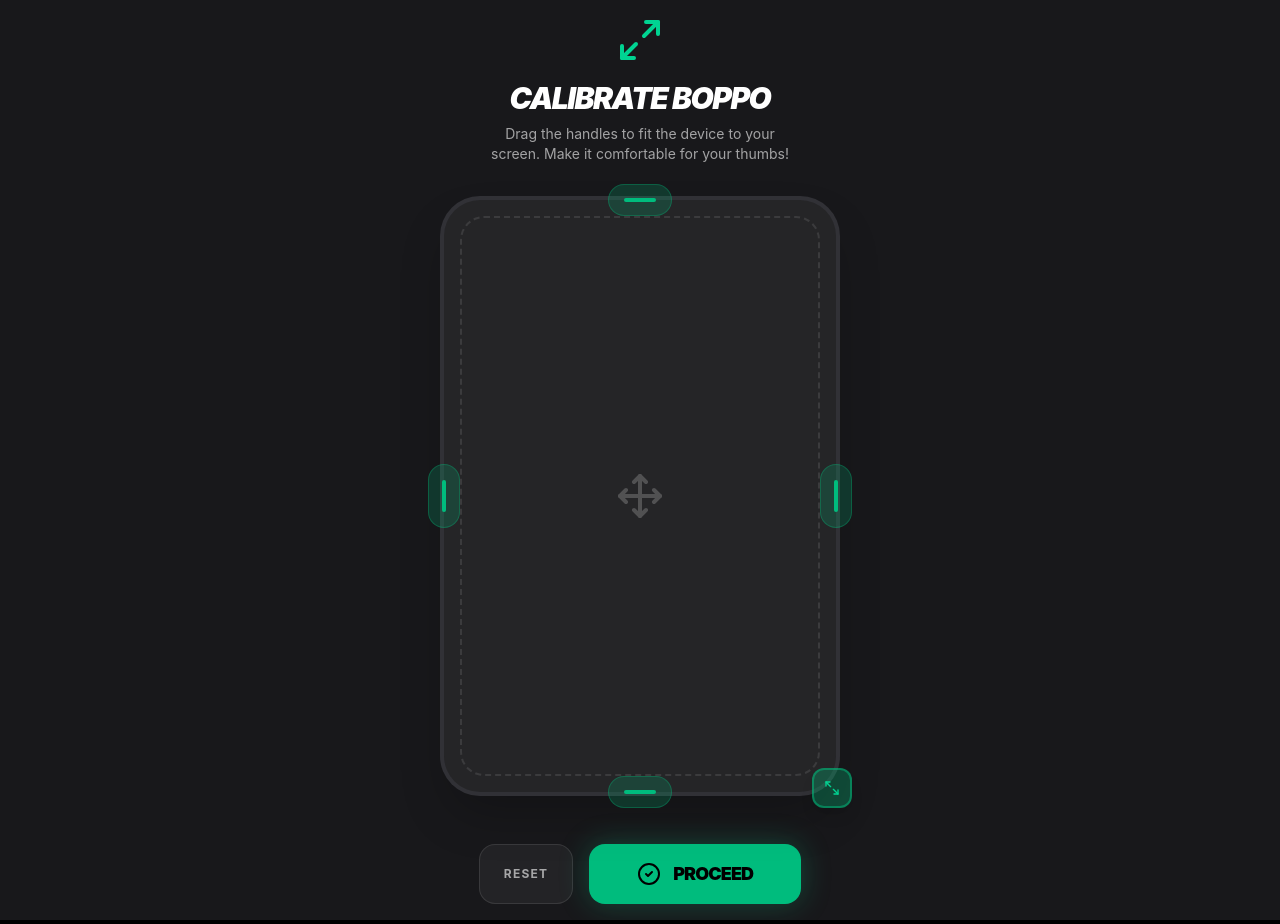
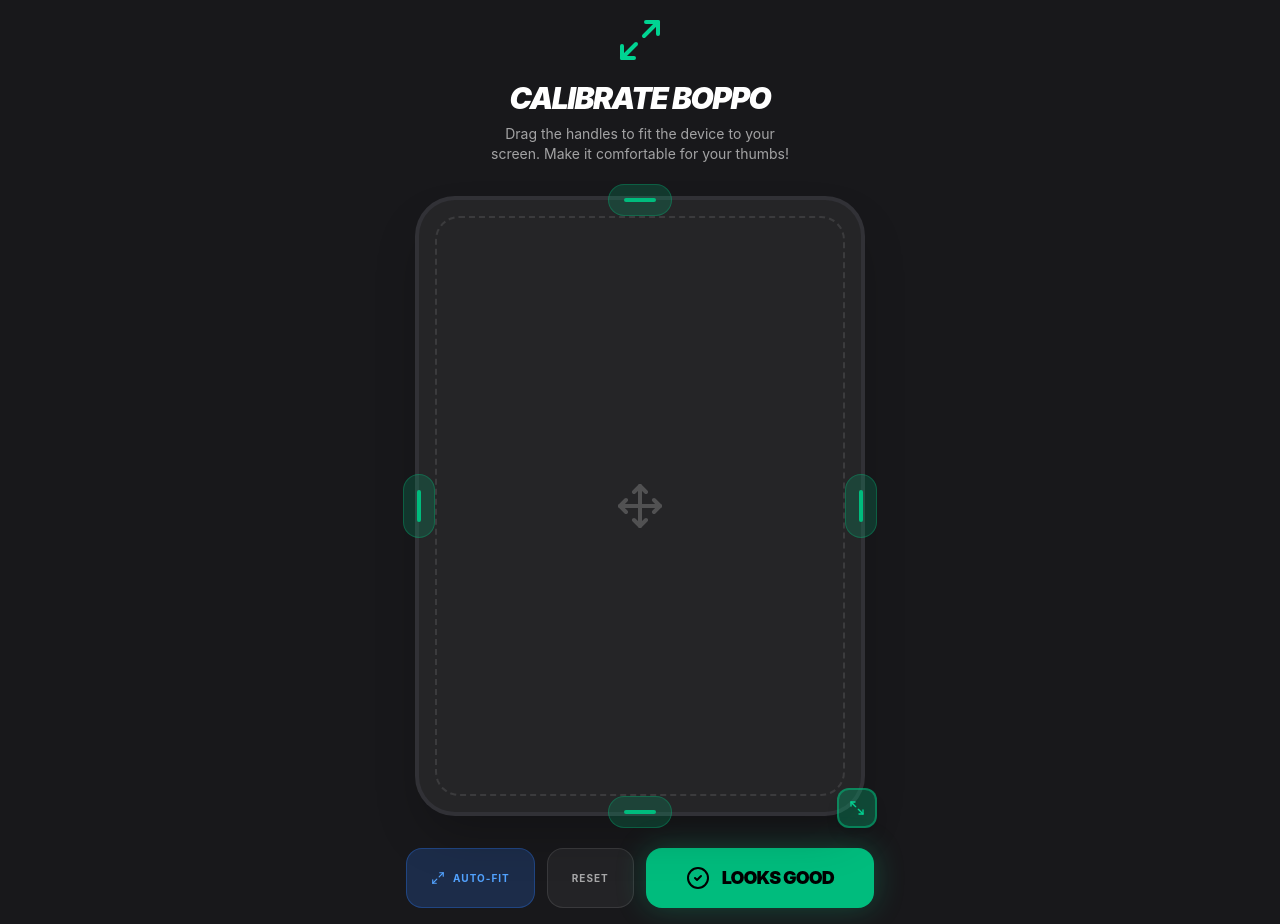
Before and after one commit to syb3rorange/Bots, a React (Vite) app: page / in a window 1280 px wide. Built offline with nearby package versions, Linux system fonts and the light colour scheme.

Commit message:
feat: Auto-detect and resize calibration area
Implement dynamic resizing of the calibration area to fit the viewport. This ensures optimal display on various screen sizes and devices by automatically adjusting dimensions on mount and on window resize.

```diff
--- a/src/App.tsx
+++ b/src/App.tsx
@@ -79,11 +79,37 @@ export default function App() {
     status: 'calibrating',
     difficulty: 1,
     calibration: {
-      width: Math.min(window.innerWidth - 40, 400),
-      height: Math.min(window.innerHeight - 150, 600),
+      width: 320,
+      height: 480,
       padding: 16
     }
   });
+
+  // Auto-detect viewport on mount
+  useEffect(() => {
+    const detectSize = () => {
+      // Use visualViewport for better mobile browser chrome handling
+      const vw = window.visualViewport ? window.visualViewport.width : window.innerWidth;
+      const vh = window.visualViewport ? window.visualViewport.height : window.innerHeight;
+
+      // Calculate a comfortable fit (leaving some margin for browser UI)
+      const detectedWidth = Math.min(vw - 24, 450);
+      const detectedHeight = Math.min(vh - 180, 700);
+
+      setGameState(prev => ({
+        ...prev,
+        calibration: {
+          ...prev.calibration,
+          width: detectedWidth,
+          height: detectedHeight
+        }
+      }));
+    };
+
+    detectSize();
+    window.addEventListener('resize', detectSize);
+    return () => window.removeEventListener('resize', detectSize);
+  }, []);
 
   const spawnTimerRef = useRef<NodeJS.Timeout | null>(null);
 
@@ -288,13 +314,29 @@ export default function App() {
           </div>
         </div>
 
-        <div className="flex gap-4 mt-12">
+        <div className="flex flex-wrap justify-center gap-3 mt-8">
+          <button
+            onClick={() => {
+              const vw = window.visualViewport ? window.visualViewport.width : window.innerWidth;
+              const vh = window.visualViewport ? window.visualViewport.height : window.innerHeight;
+              updateCalibration({
+                width: Math.min(vw - 24, 450),
+                height: Math.min(vh - 180, 700)
+              });
+              triggerHaptic('light');
+            }}
+            className="bg-blue-500/20 hover:bg-blue-500/40 text-blue-400 px-6 py-3 rounded-2xl font-bold uppercase tracking-widest text-[10px] border border-blue-500/30 flex items-center gap-2"
+          >
+            <Maximize2 size={14} />
+            Auto-Fit
+          </button>
+
           <button
             onClick={() => updateCalibration({
-              width: Math.min(window.innerWidth - 40, 400),
-              height: Math.min(window.innerHeight - 200, 600)
+              width: 320,
+              height: 480
             })}
-            className="bg-white/5 hover:bg-white/10 text-white/60 px-6 py-4 rounded-2xl font-bold uppercase tracking-widest text-xs border border-white/10"
+            className="bg-white/5 hover:bg-white/10 text-white/60 px-6 py-3 rounded-2xl font-bold uppercase tracking-widest text-[10px] border border-white/10"
           >
             Reset
           </button>
@@ -302,10 +344,10 @@ export default function App() {
           <motion.button
             whileTap={{ scale: 0.95 }}
             onClick={finishCalibration}
-            className="bg-emerald-500 text-black px-12 py-4 rounded-2xl font-black uppercase tracking-tighter text-lg shadow-[0_0_30px_rgba(16,185,129,0.3)] flex items-center gap-3"
+            className="w-full sm:w-auto bg-emerald-500 text-black px-10 py-4 rounded-2xl font-black uppercase tracking-tighter text-lg shadow-[0_0_30px_rgba(16,185,129,0.3)] flex items-center justify-center gap-3"
           >
             <CheckCircle2 size={24} />
-            Proceed
+            Looks Good
           </motion.button>
         </div>
       </div>
```
